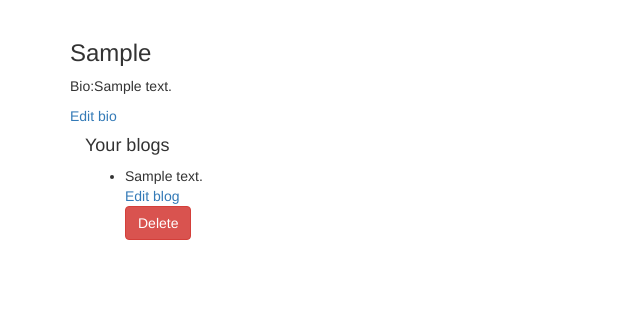
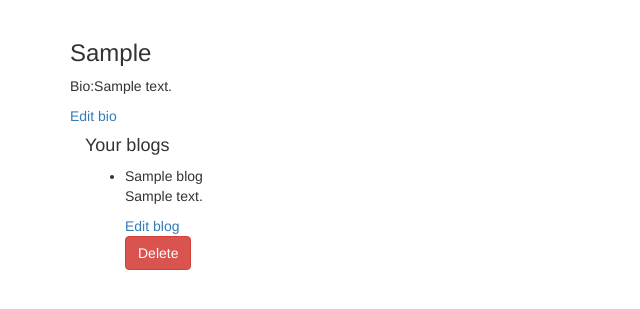
Before and after one commit to Magnific7/Blog, a Flask app: template app/templates/profile/profile.html in a window 1280 px wide. Shown: the part 52-361 px from the top of the page, without its empty margins (0-640 px from the left). Run offline with Flask 2, Linux system fonts and the light colour scheme; a user stored in the database is signed in; tables that the repository leaves empty hold one stand-in row (values such as "Sample post"); the template is opened without the code that fills it: values that come from a table or form of the project are taken from there, most other values are stand-ins (such as "Sample title", 1, 10 or a date in 2020); data that the repository does not hold is empty; some libraries are stand-ins or nearby versions.

Commit message:
editing title

```diff
--- a/app/main/forms.py
+++ b/app/main/forms.py
@@ -16,6 +16,7 @@ class UpdateProfile(FlaskForm):
     submit = SubmitField('Submit')
 
 class UpdateBlog(FlaskForm):
+    title= TextAreaField('Title',validators = [Required()])
     blog = TextAreaField('Update your blog here',validators = [Required()])
     submit = SubmitField('Submit')
 
--- a/app/main/views.py
+++ b/app/main/views.py
@@ -153,6 +153,7 @@ def update_blog(blog_id):
 
     if form.validate_on_submit():
         my_blog.content = form.blog.data
+        my_blog.blog_title = form.title.data
 
         db.session.add(my_blog)
         db.session.commit()
--- a/app/templates/profile/profile.html
+++ b/app/templates/profile/profile.html
@@ -22,7 +22,8 @@
 
       <ul>
         {% for blog in blogs_content %}
-        <li>{{blog.content}}</li>
+        <li>{{blog.blog_title}}</li>
+        <p>{{blog.content}}</p>
         <a href="{{url_for('main.update_blog',blog_id=blog.id)}}">Edit blog</a>
         <form action="{{ url_for('main.delete_blog', blog_id=blog.id) }}" method="POST">
             <input class="btn btn-danger" type="submit" value="Delete">
--- a/manage.py
+++ b/manage.py
@@ -3,7 +3,7 @@ from flask_script import Manager,Server
 from app.models import User,Role,Blog,Like,Dislike,Comment
 from  flask_migrate import Migrate, MigrateCommand
 # Creating app instance
-app = create_app('development')
+app = create_app('production')
 
 
 
```
